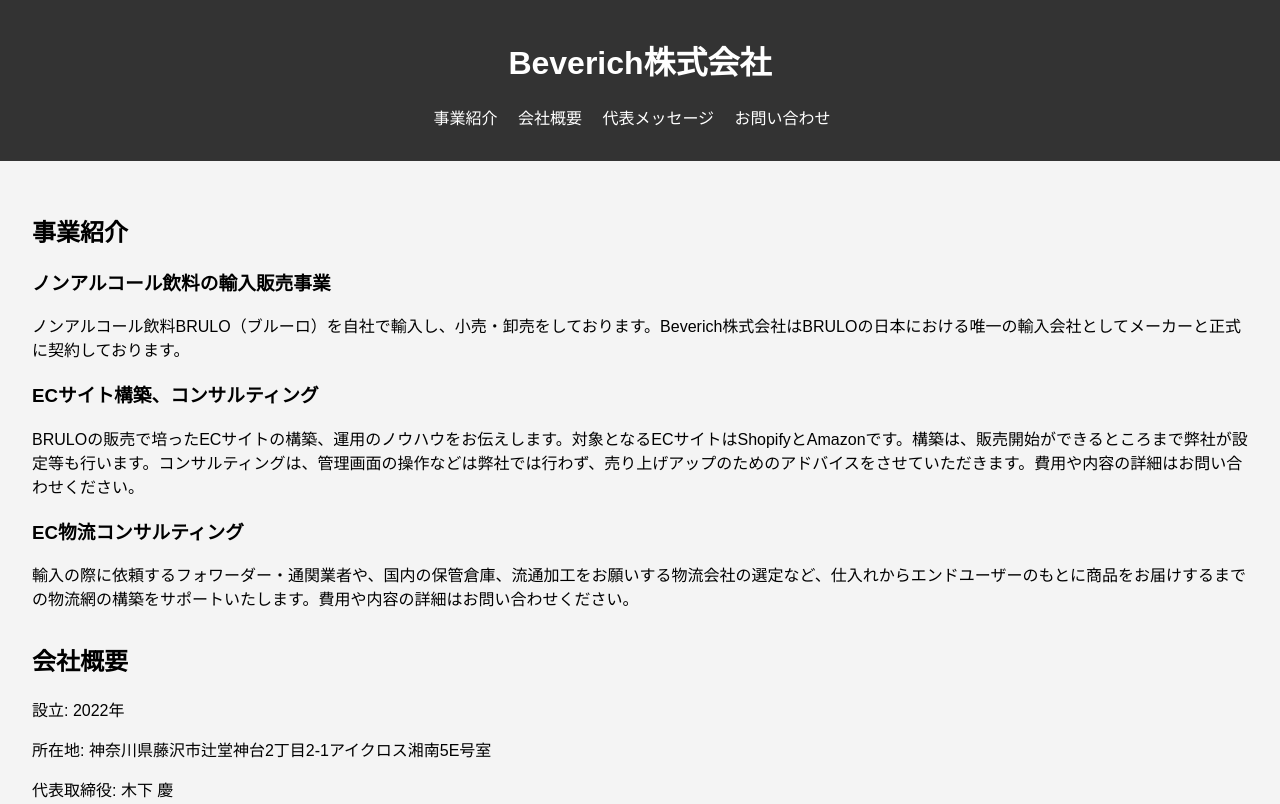
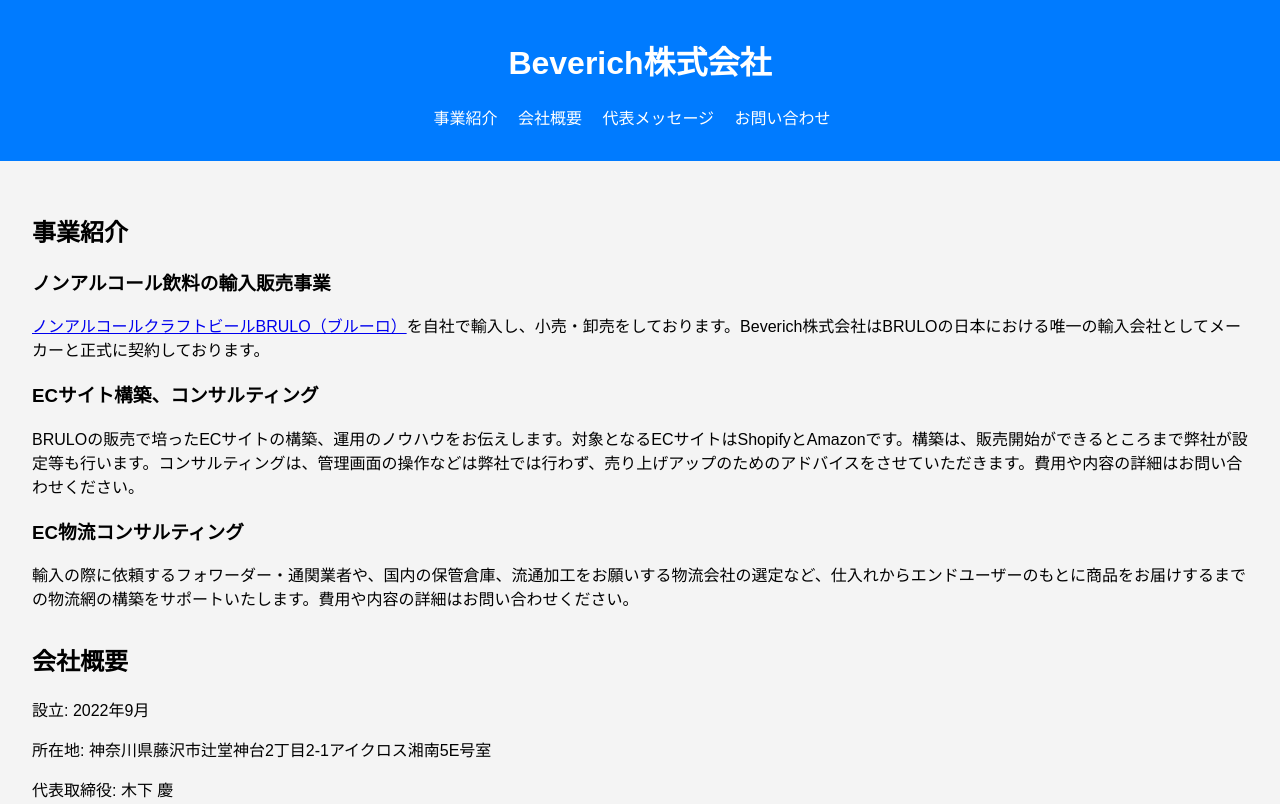
Before and after one commit to kkkkkino0927/beverich-corporate.github.io, a plain HTML site: page index.html in a window 1280 px wide. Shown: the top 804 px of the page. Drawn offline with Linux system fonts and the light colour scheme.

Commit message:
Update index.html

```diff
--- a/index.html
+++ b/index.html
@@ -12,7 +12,7 @@
             background-color: #f4f4f4;
         }
         header {
-            background-color: #333;
+            background-color: #007bff;
             color: #fff;
             padding: 1rem;
             text-align: center;
@@ -63,7 +63,7 @@
             <h2>事業紹介</h2>
             <div>
                 <h3>ノンアルコール飲料の輸入販売事業</h3>
-                <p>ノンアルコール飲料BRULO（ブルーロ）を自社で輸入し、小売・卸売をしております。Beverich株式会社はBRULOの日本における唯一の輸入会社としてメーカーと正式に契約しております。</p>
+                <p><a href="https://brulo.jp/">ノンアルコールクラフトビールBRULO（ブルーロ）</a>を自社で輸入し、小売・卸売をしております。Beverich株式会社はBRULOの日本における唯一の輸入会社としてメーカーと正式に契約しております。</p>
             </div>
             <div>
                 <h3>ECサイト構築、コンサルティング</h3>
@@ -76,7 +76,7 @@
         </section>
         <section id="about">
             <h2>会社概要</h2>
-            <p>設立: 2022年</p>
+            <p>設立: 2022年9月</p>
             <p>所在地: 神奈川県藤沢市辻堂神台2丁目2-1アイクロス湘南5E号室</p>
             <p>代表取締役: 木下 慶</p>
             <p>資本金: 2,600万円</p>
```
